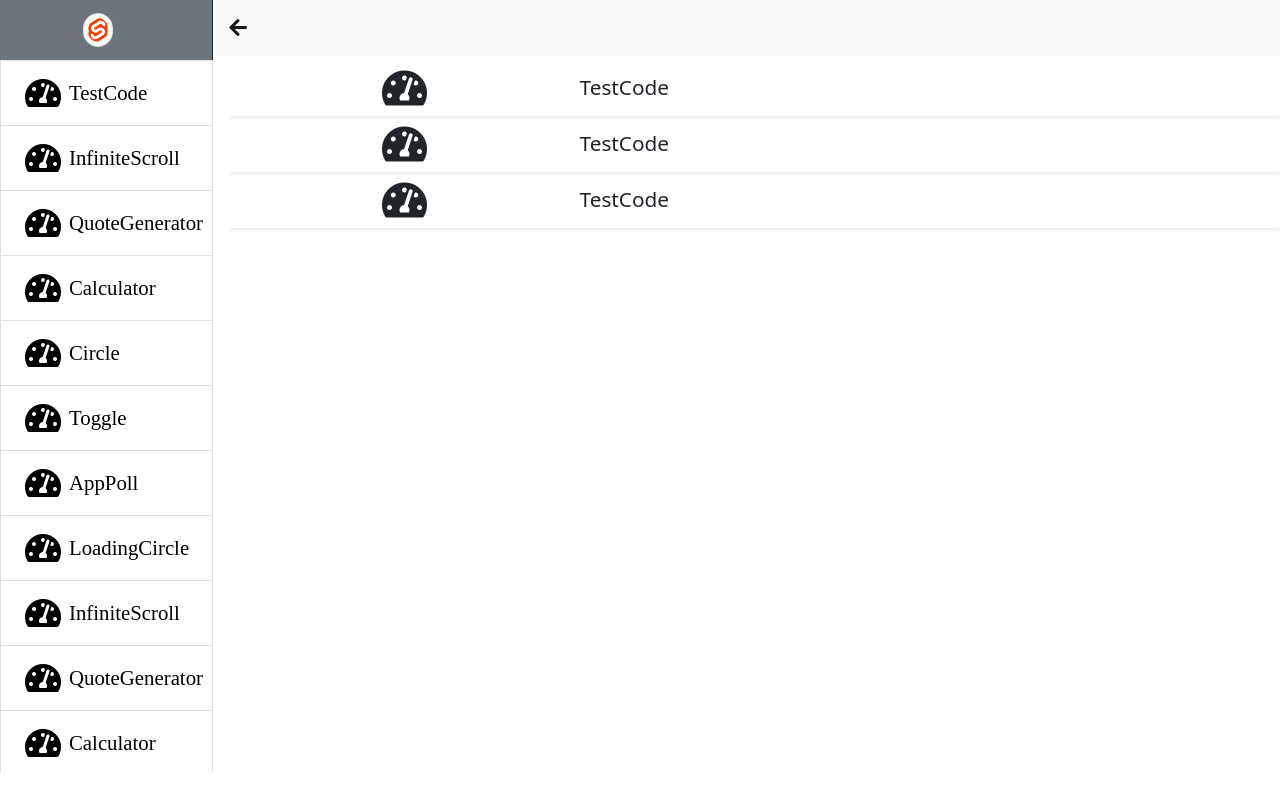
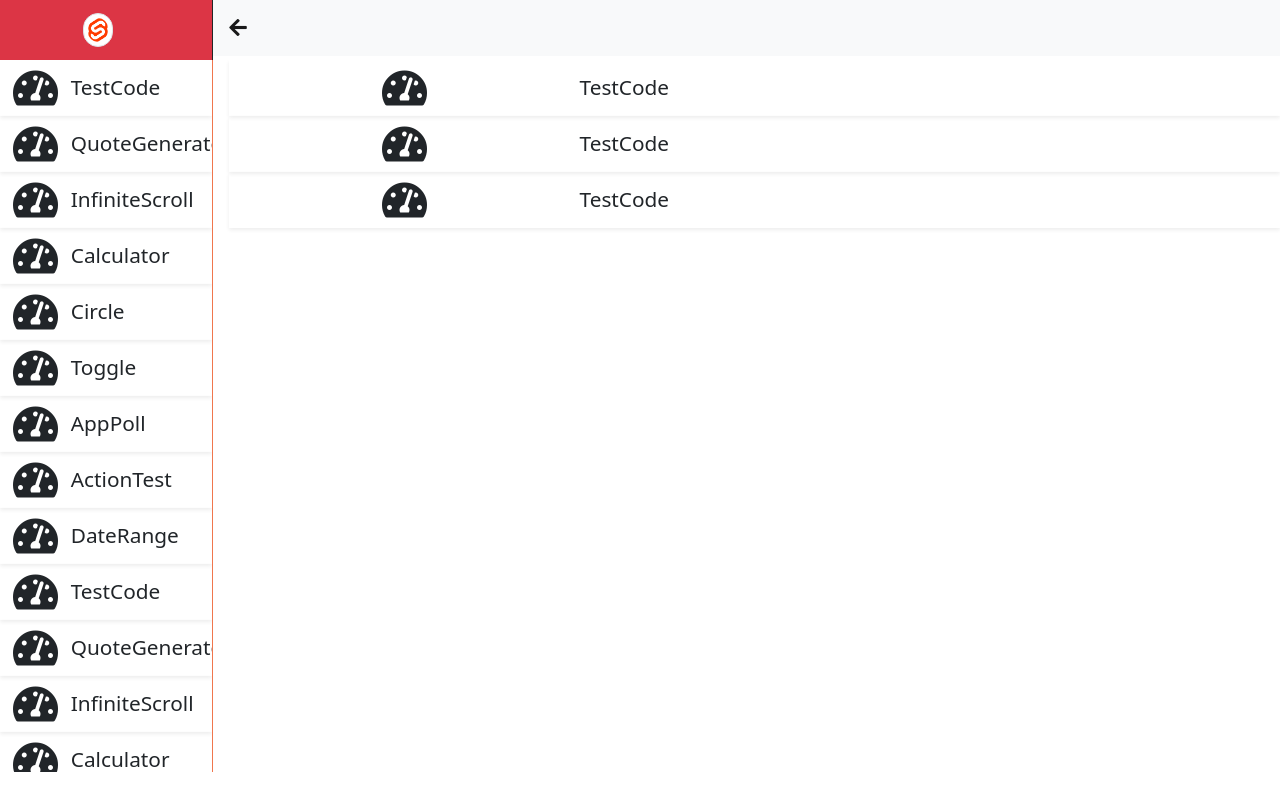
Before and after one commit to SultanCse/Svelte-Components, a Svelte app: page / in a window 1280 px wide. Built offline with nearby package versions, Linux system fonts and the light colour scheme.

Commit message:
custom sidebar updated

```diff
--- a/src/components/Navbar.svelte
+++ b/src/components/Navbar.svelte
@@ -18,7 +18,7 @@
 
   <div class="row g-0 m-0 sticky-top" >
     <div class="col-{navColSize} p-0" id='col'>
-      <nav class="navbar navbar-light bg-secondary ">
+      <nav class="navbar navbar-light bg-danger ">
         <div class="container-fluid justify-content-center">
           <a class="navbar-brand" href="#">
             <img src="images/svelte.png" alt="" width="30px" height="24px" class="rounded-pill img-thumbnail">
@@ -41,31 +41,3 @@
     border-right: 1px solid #222727;
   }
 </style>
-
-
-<!-- <nav class="navbar navbar-expand-md navbar-light bg-light">
-  <div class="container-fluid">
-      <a class="navbar-brand h1" href="#">Components</a>
-    <button class="navbar-toggler" type="button" data-bs-toggle="collapse" data-bs-target="#navbarTogglerDemo03" aria-controls="navbarTogglerDemo03" aria-expanded="false" aria-label="Toggle navigation">
-      <span class="navbar-toggler-icon"></span>
-    </button>
-    <a class="navbar-brand" href="#">Navbar</a>
-    <div class="collapse navbar-collapse" id="navbarTogglerDemo03">
-      <ul class="navbar-nav me-auto mb-2 mb-lg-0">
-        <li class="nav-item">
-          <a class="nav-link active" aria-current="page" href="#">Home</a>
-        </li>
-        <li class="nav-item">
-          <a class="nav-link" href="#">Link</a>
-        </li>
-        <li class="nav-item">
-          <a class="nav-link disabled">Disabled</a>
-        </li>
-      </ul>
-      <form class="d-flex">
-        <input class="form-control me-2" type="search" placeholder="Search" aria-label="Search">
-        <button class="btn btn-outline-success" type="submit">Search</button>
-      </form>
-    </div>
-  </div>
-</nav> -->
--- a/src/components/Sidebar.svelte
+++ b/src/components/Sidebar.svelte
@@ -16,9 +16,29 @@ import TestCode from './TestCode.svelte';
 import LoadingCircle from './LoadingCircle.svelte';
 let value=false;
 
-    let list = ['TestCode','InfiniteScroll','QuoteGenerator','Calculator',
-    'Circle','Toggle','AppPoll','LoadingCircle','InfiniteScroll','QuoteGenerator','Calculator',
-    'Circle','Toggle','AppPoll',];
+    // let list = ['TestCode','InfiniteScroll','QuoteGenerator','Calculator',
+    // 'Circle','Toggle','AppPoll','LoadingCircle','InfiniteScroll','QuoteGenerator','Calculator',
+    // 'Circle','Toggle','AppPoll',];
+    let sidebarItems=[
+        {name:'TestCode', icon:'fas fa-tachometer-alt', component:'TestCode'},
+        {name:'QuoteGenerator', icon:'fas fa-tachometer-alt', component:'QuoteGenerator'},
+        {name:'InfiniteScroll', icon:'fas fa-tachometer-alt', component:'InfiniteScroll'},
+        {name:'Calculator', icon:'fas fa-tachometer-alt', component:'Calculator'},
+        {name:'Circle', icon:'fas fa-tachometer-alt', component:'Circle'},
+        {name:'Toggle', icon:'fas fa-tachometer-alt', component:'Toggle'},
+        {name:'AppPoll', icon:'fas fa-tachometer-alt', component:'AppPoll'},
+        {name:'ActionTest', icon:'fas fa-tachometer-alt', component:'ActionTest'},
+        {name:'DateRange', icon:'fas fa-tachometer-alt', component:'DateRange'},
+        {name:'TestCode', icon:'fas fa-tachometer-alt', component:'TestCode'},
+        {name:'QuoteGenerator', icon:'fas fa-tachometer-alt', component:'QuoteGenerator'},
+        {name:'InfiniteScroll', icon:'fas fa-tachometer-alt', component:'InfiniteScroll'},
+        {name:'Calculator', icon:'fas fa-tachometer-alt', component:'Calculator'},
+        {name:'Circle', icon:'fas fa-tachometer-alt', component:'Circle'},
+        {name:'Toggle', icon:'fas fa-tachometer-alt', component:'Toggle'},
+        {name:'AppPoll', icon:'fas fa-tachometer-alt', component:'AppPoll'},
+        {name:'ActionTest', icon:'fas fa-tachometer-alt', component:'ActionTest'},
+        {name:'DateRange', icon:'fas fa-tachometer-alt', component:'DateRange'},
+    ]
 
     let activeTab = 'TestCode';
 
@@ -28,14 +48,18 @@ let value=false;
 </script>
 
 <div class="row g-0 m-0" >
+
         <div class="col-2">
-        <div class="list-group rounded-0">
+            <div class="parent">
+            <TestCode list={sidebarItems} on:activeTab={(event)=>{activeTab=event.detail.activeTab}}/>
+            <!-- <div class="list-group rounded-0">
                 {#each list as item, index}
                 <div class="d-flex list-group-item text-center" on:click={()=>{activeTab=list[index]}}>
                     <i class="fas fa-tachometer-alt icon"></i>
                     <span class='itemText'>{list[index]}</span>
                 </div>
                 {/each}
+            </div>                        -->
         </div>
     </div>
     <!-- content -->
@@ -72,14 +96,21 @@ let value=false;
     :global(body){
         overflow-y: hidden;
     }
+    .parent{
+        height: 89vh;
+        overflow-y: auto;
+        overflow-x: hidden;
+        text-decoration: none;
+        border-right: .1rem solid #f0764d;;
+    }
     .content{
-        height: 90vh;
-        overflow: hidden;
+        height: 89vh;
+        overflow: auto;
         padding-left: 1rem;
 
         padding-bottom: 1rem;
     }
-    .icon{
+    /* .icon{
         padding: .5rem;
         font-size: 2rem;
     }
@@ -87,14 +118,14 @@ let value=false;
         margin-top: auto;
         margin-bottom: auto;
         font-size: 1.3rem;
-    }
-    .list-group{
+    } */
+    /* .list-group{
         height: 89vh;
         overflow-y: auto;
         overflow-x: hidden;
         text-decoration: none;
-    }
-    .list-group-item{
+    } */
+    /* .list-group-item{
         font-family: Serif;
         color: black;
         cursor: pointer;
@@ -107,9 +138,9 @@ let value=false;
     .list-group-item:focus{
         background: rgb(149, 149, 248);
         color: white
-    }
+    } */
     :global(::-webkit-scrollbar) {
-    width: .2rem;
+    width: .1rem;
     }
 
     /* Track */
@@ -120,7 +151,7 @@ let value=false;
 
     /* Handle */
     :global(::-webkit-scrollbar-thumb) {
-    background: rgb(107, 56, 248);
+    background: #FF4205;
     border-radius: .1rem;
     }
 
--- a/src/components/TestCode.svelte
+++ b/src/components/TestCode.svelte
@@ -7,27 +7,20 @@ export let list=[
         {name: 'TestCode',icon: 'fas fa-tachometer-alt', component: AppPoll},
         {name: 'TestCode',icon: 'fas fa-tachometer-alt', component: AppPoll},
     ];
+    const dispatch = createEventDispatcher();
 </script>
-
-<div class="parent">
 {#each list as item}
-    <div class="row g-0 shadow-sm item" tabindex="1" on:click>
-        <div class="col-md-4 d-flex justify-content-center">
+<div class="row g-0 shadow-sm item" tabindex="1" on:click={()=>{dispatch('activeTab',{activeTab: item.name})}}>
+    <div class="col-lg-4 col-md-12 d-flex justify-content-center">
         <i class="{item.icon} icon" ></i>
     </div>
-        <div class="col-md-8 d-sm-none d-md-block title">
+    <div class="col-lg-8 col-md-12 d-sm-none d-md-block d-flex text-lg-start text-md-center title">
         {item.name? item.name : item.component.name }
     </div>
 </div>
 {/each}
-</div>
 <style>
-    .parent{
-        height: 89vh;
-        overflow-y: auto;
-        overflow-x: hidden;
-        text-decoration: none;
-    }
+
     .icon{
         padding: .5rem;
         font-size: 2.5rem;
```
Also changed, not shown: public/build/bundle.css, public/build/bundle.js, 1 other file (tests, documents, lock files or other folders). Lines whose indentation alone changed are shown as unchanged.
